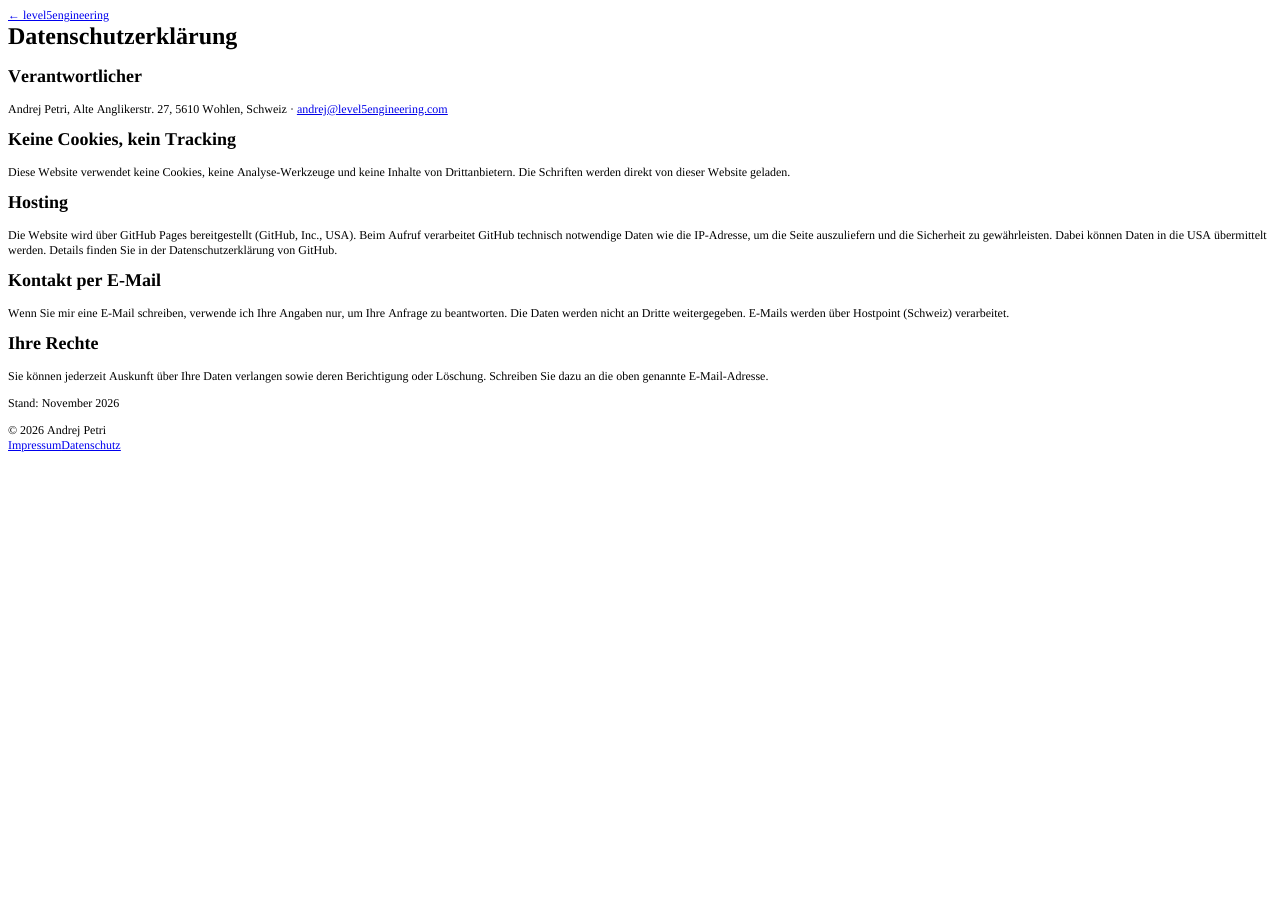
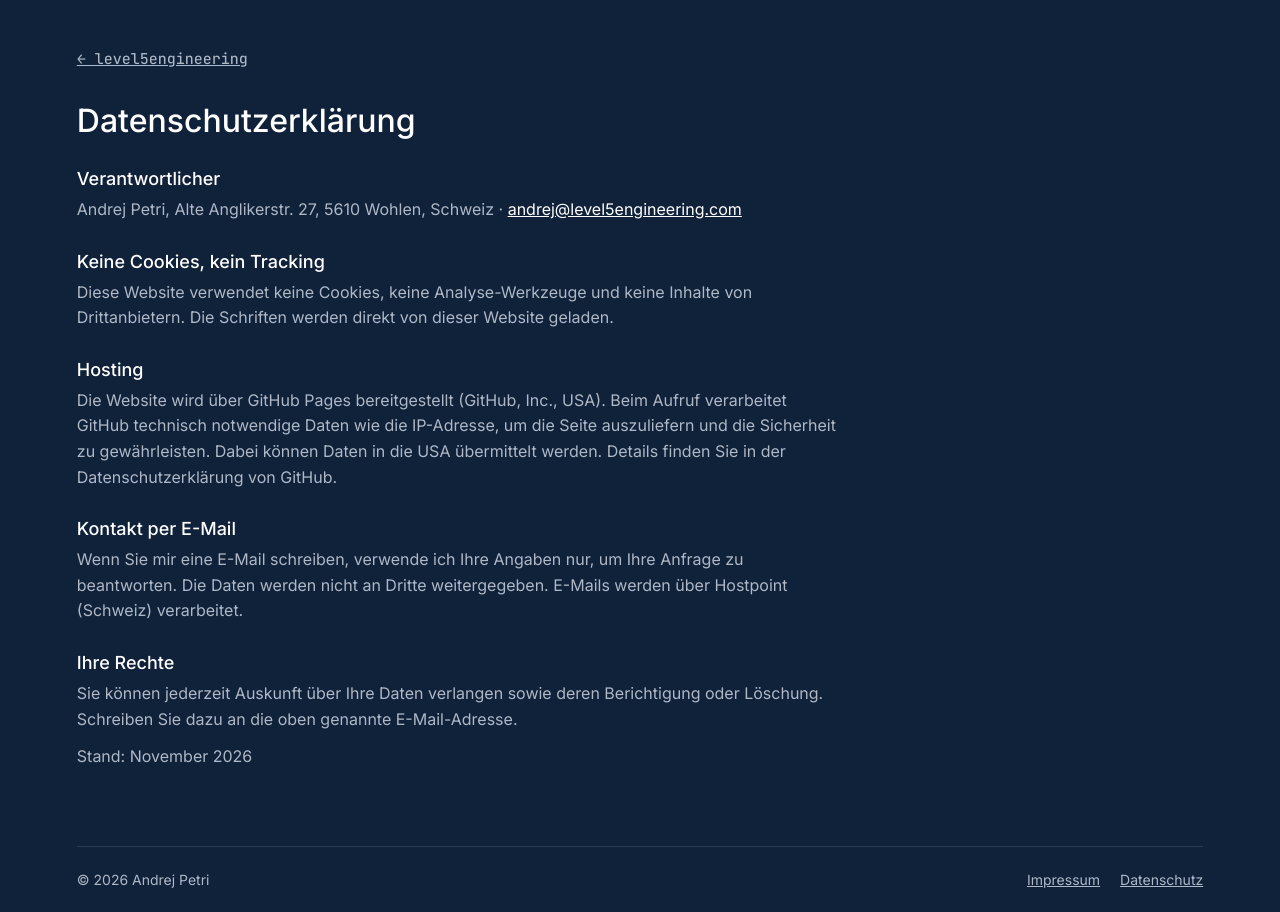
Before and after one commit to level5engineering/level5engineering.github.io, a plain HTML site: page datenschutz.html in a window 1280 px wide. Before the commit the page ends 800 px from the top, so only its background shows below. Drawn offline with Linux system fonts and the light colour scheme.

Commit message:
Add files via upload

```diff
--- a/datenschutz.html
+++ b/datenschutz.html
@@ -1,37 +1,34 @@
-<!DOCTYPE html PUBLIC "-//W3C//DTD HTML 4.01//EN" "http://www.w3.org/TR/html4/strict.dtd">
-<html>
+<!doctype html>
+<html lang="de">
 <head>
-  <meta http-equiv="Content-Type" content="text/html; charset=utf-8">
-  <meta http-equiv="Content-Style-Type" content="text/css">
-  <title></title>
-  <meta name="Generator" content="Cocoa HTML Writer">
-  <meta name="CocoaVersion" content="2775.2">
-  <style type="text/css">
-    p.p1 {margin: 0.0px 0.0px 0.0px 0.0px; font: 12.0px Times; color: #0000e9; -webkit-text-stroke: #0000e9}
-    p.p4 {margin: 0.0px 0.0px 12.0px 0.0px; font: 12.0px Times; -webkit-text-stroke: #000000}
-    p.p5 {margin: 0.0px 0.0px 0.0px 0.0px; font: 12.0px Times; -webkit-text-stroke: #000000}
-    span.s1 {font: 12.0px 'Times New Roman'; text-decoration: underline ; font-kerning: none}
-    span.s2 {font: 12.0px Times; text-decoration: underline ; font-kerning: none}
-    span.s3 {font-kerning: none}
-    span.s4 {font: 12.0px Times; text-decoration: underline ; font-kerning: none; color: #0000e9; -webkit-text-stroke: 0px #0000e9}
-    span.s5 {text-decoration: underline ; font-kerning: none}
-  </style>
+<meta charset="utf-8">
+<meta name="viewport" content="width=device-width, initial-scale=1">
+<title>Datenschutz – level5engineering</title>
+<meta name="robots" content="noindex">
+<link rel="icon" href="favicon.ico">
+<link rel="stylesheet" href="assets/style.css">
 </head>
 <body>
-<p class="p1"><span class="s1"><a href="file:///Users/andrejpetri/Desktop/level5engineering/level5engineering-website/level5engineering-website/index.html">←<span class="s2"> level5engineering</span></a></span></p>
-<h1 style="margin: 0.0px 0.0px 16.1px 0.0px; font: 24.0px Times; -webkit-text-stroke: #000000"><span class="s3"><b>Datenschutzerklärung</b></span></h1>
-<h2 style="margin: 0.0px 0.0px 14.9px 0.0px; font: 18.0px Times; -webkit-text-stroke: #000000"><span class="s3"><b>Verantwortlicher</b></span></h2>
-<p class="p4"><span class="s3">Andrej Petri, Alte Anglikerstr. 27, 5610 Wohlen, Schweiz · <a href="mailto:andrej@level5engineering.com"><span class="s4">andrej@level5engineering.com</span></a></span></p>
-<h2 style="margin: 0.0px 0.0px 14.9px 0.0px; font: 18.0px Times; -webkit-text-stroke: #000000"><span class="s3"><b>Keine Cookies, kein Tracking</b></span></h2>
-<p class="p4"><span class="s3">Diese Website verwendet keine Cookies, keine Analyse-Werkzeuge und keine Inhalte von Drittanbietern. Die Schriften werden direkt von dieser Website geladen.</span></p>
-<h2 style="margin: 0.0px 0.0px 14.9px 0.0px; font: 18.0px Times; -webkit-text-stroke: #000000"><span class="s3"><b>Hosting</b></span></h2>
-<p class="p4"><span class="s3">Die Website wird über GitHub Pages bereitgestellt (GitHub, Inc., USA). Beim Aufruf verarbeitet GitHub technisch notwendige Daten wie die IP-Adresse, um die Seite auszuliefern und die Sicherheit zu gewährleisten. Dabei können Daten in die USA übermittelt werden. Details finden Sie in der Datenschutzerklärung von GitHub.</span></p>
-<h2 style="margin: 0.0px 0.0px 14.9px 0.0px; font: 18.0px Times; -webkit-text-stroke: #000000"><span class="s3"><b>Kontakt per E-Mail</b></span></h2>
-<p class="p4"><span class="s3">Wenn Sie mir eine E-Mail schreiben, verwende ich Ihre Angaben nur, um Ihre Anfrage zu beantworten. Die Daten werden nicht an Dritte weitergegeben. E-Mails werden über Hostpoint (Schweiz) verarbeitet.</span></p>
-<h2 style="margin: 0.0px 0.0px 14.9px 0.0px; font: 18.0px Times; -webkit-text-stroke: #000000"><span class="s3"><b>Ihre Rechte</b></span></h2>
-<p class="p4"><span class="s3">Sie können jederzeit Auskunft über Ihre Daten verlangen sowie deren Berichtigung oder Löschung. Schreiben Sie dazu an die oben genannte E-Mail-Adresse.</span></p>
-<p class="p4"><span class="s3">Stand: November 2026</span></p>
-<p class="p5"><span class="s3">© 2026 Andrej Petri</span></p>
-<p class="p1"><span class="s5"><a href="file:///Users/andrejpetri/Desktop/level5engineering/level5engineering-website/level5engineering-website/impressum.html">Impressum</a><a href="file:///Users/andrejpetri/Desktop/level5engineering/level5engineering-website/level5engineering-website/datenschutz.html">Datenschutz</a></span></p>
+<div class="page">
+<div class="legal">
+<a class="back" href="index.html">← level5engineering</a>
+<h1>Datenschutzerklärung</h1>
+<h2>Verantwortlicher</h2>
+<p>Andrej Petri, Alte Anglikerstr. 27, 5610 Wohlen, Schweiz · <a href="mailto:andrej@level5engineering.com">andrej@level5engineering.com</a></p>
+<h2>Keine Cookies, kein Tracking</h2>
+<p>Diese Website verwendet keine Cookies, keine Analyse-Werkzeuge und keine Inhalte von Drittanbietern. Die Schriften werden direkt von dieser Website geladen.</p>
+<h2>Hosting</h2>
+<p>Die Website wird über GitHub Pages bereitgestellt (GitHub, Inc., USA). Beim Aufruf verarbeitet GitHub technisch notwendige Daten wie die IP-Adresse, um die Seite auszuliefern und die Sicherheit zu gewährleisten. Dabei können Daten in die USA übermittelt werden. Details finden Sie in der Datenschutzerklärung von GitHub.</p>
+<h2>Kontakt per E-Mail</h2>
+<p>Wenn Sie mir eine E-Mail schreiben, verwende ich Ihre Angaben nur, um Ihre Anfrage zu beantworten. Die Daten werden nicht an Dritte weitergegeben. E-Mails werden über Hostpoint (Schweiz) verarbeitet.</p>
+<h2>Ihre Rechte</h2>
+<p>Sie können jederzeit Auskunft über Ihre Daten verlangen sowie deren Berichtigung oder Löschung. Schreiben Sie dazu an die oben genannte E-Mail-Adresse.</p>
+<p>Stand: November 2026</p>
+</div>
+<footer>
+<span>© 2026 Andrej Petri</span>
+<nav><a href="impressum.html">Impressum</a><a href="datenschutz.html">Datenschutz</a></nav>
+</footer>
+</div>
 </body>
 </html>
```
Also changed, not shown: impressum.html (+26 -34 lines).
